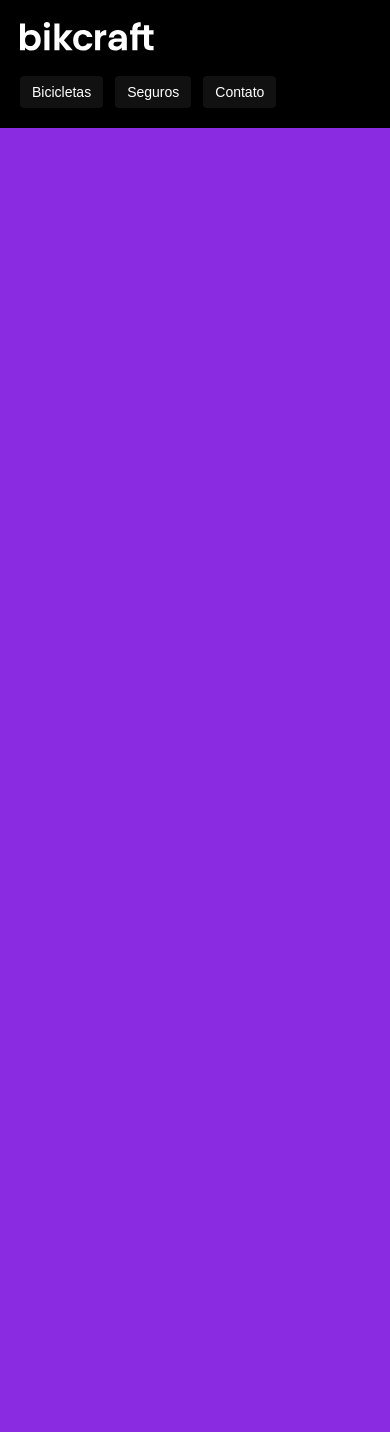
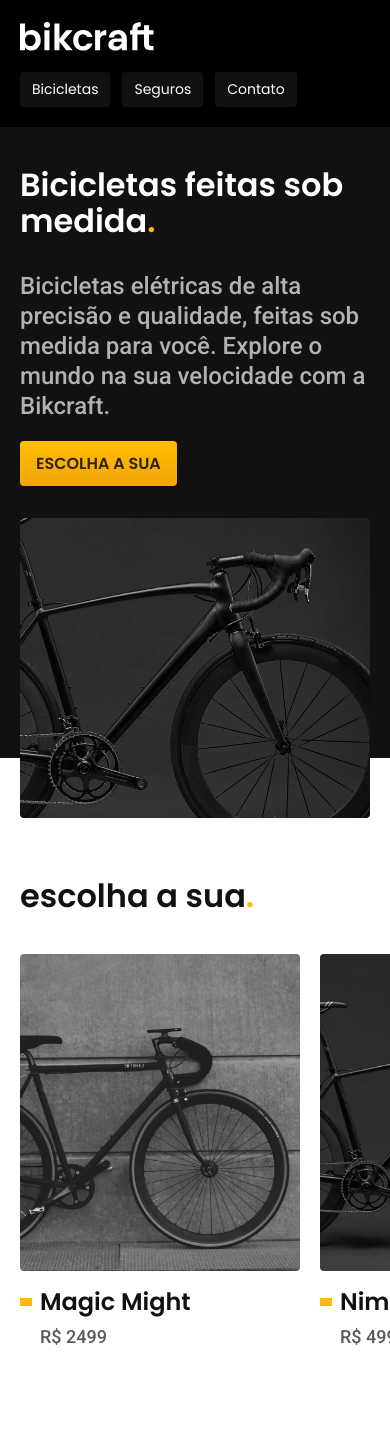
Before and after one commit to Pyero-Ayres/bikcraft-2.0, a plain HTML site: page index.html in a window 390 px wide. Shown: the top 1432 px of the page. Before the commit the page ends 844 px from the top, so only its background shows below. Drawn offline with Linux system fonts and the light colour scheme.

Commit message:
add lista bicicletas

```diff
--- /dev/null
+++ b/css/bicicletas/bicicletas-lista.css
@@ -0,0 +1,60 @@
+.bicicletas-lista {
+  padding-top: 60px;
+  padding-bottom: 120px;
+}
+.bicicletas-lista h2 {
+  max-width: 1200px;
+  padding-left: 20px;
+  padding-right: 20px;
+  margin-bottom: 40px;
+  margin-left: auto;
+  margin-right: auto;
+  box-sizing: border-box;
+}
+.bicicletas-lista ul {
+  gap: 40px;
+  display: flex;
+  overflow-x: auto;
+  max-width: 1400px;
+  margin-left: auto;
+  margin-right: auto;
+  padding: 0 20px 20px 20px;
+}
+.bicicletas-lista li {
+  flex: 1;
+  min-width: 280px;
+}
+.bicicletas-lista a {
+  display: block;
+}
+.bicicletas-lista img {
+  margin-bottom: 16px;
+}
+.bicicletas-lista h3 {
+  display: flex;
+  margin-bottom: 8px;
+  align-items: center;
+}
+.bicicletas-lista h3::before {
+  content: "";
+  display: inline-block;
+  width: 12px;
+  height: 8px;
+  margin-right: 8px;
+  background-color: var(--cor-p1);
+  transition: width 0.2s;
+}
+.bicicletas-lista a:hover h3::before {
+  width: 24px;
+}
+.bicicletas-lista li span {
+  padding-left: 20px;
+}
+@media (max-width: 800px) {
+  .bicicletas-lista {
+    padding-bottom: 60px;
+  }
+  .bicicletas-lista ul {
+    gap: 20px;
+  }
+}
--- /dev/null
+++ b/css/gobal/global.css
@@ -0,0 +1,30 @@
+body {
+  color: #111;
+  margin: 0px;
+  height: 2000px;
+  padding-bottom: 600px;
+  font-family: Arial, Helvetica, sans-serif;
+}
+h1,
+h2,
+h3,
+h4,
+ul,
+p {
+  margin: 0px;
+}
+ul {
+  padding: 0px;
+  list-style: none;
+}
+a {
+  color: inherit;
+  text-decoration: none;
+}
+img {
+  display: block;
+  max-width: 100%;
+}
+img[src$=".jpg"] {
+  border-radius: 4px;
+}
--- /dev/null
+++ b/css/gobal/header.css
@@ -0,0 +1,65 @@
+.header-bg {
+  background: var(--cor-12);
+}
+.header {
+  gap: 20px;
+  display: flex;
+  flex-wrap: wrap;
+  padding: 20px;
+  max-width: 1200px;
+  margin-left: auto;
+  margin-right: auto;
+  align-items: center;
+  box-sizing: border-box;
+  justify-content: space-between;
+}
+.header-menu {
+  gap: 40px;
+  display: flex;
+  flex-wrap: wrap;
+}
+.header-menu a {
+  padding: 16px 0px;
+  position: relative;
+  display: inline-block;
+}
+.header-menu a::after {
+  content: "";
+  display: block;
+  width: 0;
+  height: 2px;
+  margin-top: 4px;
+  transition: 0.3s;
+  position: absolute;
+  background-color: var(--cor-0);
+}
+.header-menu a:hover:after {
+  width: 100%;
+}
+
+@media (max-width: 800px) {
+  .header-menu {
+    gap: 20px;
+  }
+  .header-menu a {
+    background: var(--cor-11);
+    padding: 12px 16px;
+    border-radius: 4px;
+  }
+  .header-menu a:hover {
+    background-color: var(--cor-10);
+  }
+  .header a::after {
+    display: none;
+  }
+}
+
+@media (max-width: 600px) {
+  .header-menu {
+    gap: 12px;
+  }
+  .header-menu a {
+    font-size: 14px;
+    padding: 8px 12px;
+  }
+}
--- /dev/null
+++ b/css/home/introducao.css
@@ -0,0 +1,57 @@
+.introducao-bg {
+  background: var(--cor-12);
+  box-shadow: inset 0 -120px var(--cor-0);
+}
+.introducao {
+  gap: 0px 40px;
+  display: grid;
+  max-width: 1200px;
+  margin-left: auto;
+  margin-right: auto;
+  padding-left: 20px;
+  padding-right: 20px;
+  box-sizing: border-box;
+  grid-template-columns: 1fr 1fr;
+}
+.introducao-conteudo {
+  align-self: end;
+  padding-bottom: 200px;
+}
+
+.introducao img {
+  height: 100%;
+  object-fit: cover;
+  border-radius: 4px;
+}
+.introducao h1 {
+  margin-bottom: 32px;
+}
+
+.introducao p {
+  margin-bottom: 20px;
+}
+
+@media (max-width: 1200px) {
+  .introducao {
+    gap: 32px;
+    grid-template-columns: 1fr;
+  }
+  .introducao-conteudo {
+    padding-bottom: 0px;
+  }
+}
+@media (max-width: 800px) {
+  .introducao-bg {
+    padding-top: 40px;
+    background: var(--cor-11);
+    box-shadow: inset 0 -60px var(--cor-0);
+  }
+  .intro .introducao h1 {
+    font-size: 32px;
+    margin-bottom: 16px;
+  }
+  .introducao img {
+    height: 300px;
+    width: 100%;
+  }
+}
--- a/css/style.css
+++ b/css/style.css
@@ -1,81 +1,12 @@
-body {
-  background-color: blueviolet;
-  margin: 0px;
-  font-family: Arial, Helvetica, sans-serif;
-}
-ul {
-  margin: 0px;
-  padding: 0px;
-  list-style: none;
-}
-a {
-  text-decoration: none;
-}
+/* GLOBAL */
+@import "./gobal/global.css";
+@import "./utilidades/tipografia.css";
+@import "./utilidades/cores.css";
+@import "./gobal/header.css";
+/* UTILIDADES */
+@import "./utilidades/componentes.css";
 
-.header-bg {
-  background: #000;
-}
-.header {
-  gap: 20px;
-  display: flex;
-  flex-wrap: wrap;
-  padding: 20px;
-  max-width: 1200px;
-  margin-left: auto;
-  margin-right: auto;
-  align-items: center;
-  box-sizing: border-box;
-  justify-content: space-between;
-}
-.header-menu {
-  gap: 40px;
-  display: flex;
-  flex-wrap: wrap;
-}
-.header-menu a {
-  color: #fff;
-  font-size: 18px;
-  padding: 16px 0px;
-  position: relative;
-  display: inline-block;
-}
-.header-menu a::after {
-  content: "";
-  display: block;
-  width: 0;
-  height: 2px;
-  margin-top: 4px;
-  transition: 0.3s;
-  position: absolute;
-  background-color: #fff;
-}
-.header-menu a:hover:after {
-  width: 100%;
-}
-
-@media (max-width: 800px) {
-  .header-menu {
-    gap: 20px;
-  }
-  .header-menu a {
-    background: #111;
-    padding: 12px 16px;
-    border-radius: 4px;
-  }
-  .header-menu a:hover {
-    background-color: #2e2e2e;
-  }
-  .header a::after {
-    display: none;
-  }
-}
-
-@media (max-width: 600px) {
-  .header-menu {
-    gap: 12px;
-  }
-  .header-menu a {
-    font-size: 14px;
-    padding: 8px 12px;
-  }
-}
+/* HOME */
+@import "./home/introducao.css";
+/* BICICLETAS */
+@import "./bicicletas/bicicletas-lista.css";
--- /dev/null
+++ b/css/utilidades/componentes.css
@@ -0,0 +1,19 @@
+.botao {
+  padding: 16px 32px;
+  border-radius: 4px;
+  color: var(--cor-p5);
+  display: inline-block;
+  text-transform: uppercase;
+  box-shadow: 0 1px 2px rgba(0, 0, 0, 0.1);
+  font: 600 1.125rem/1.35 "Poppins", sans-serif;
+  background: linear-gradient(#ffbf00, #f2a50c);
+}
+.botao:hover {
+  background: linear-gradient(#ffb60d, #e59317);
+}
+@media (max-width: 600px) {
+  .botao {
+    font-size: 1rem;
+    padding: 12px 16px;
+  }
+}
--- /dev/null
+++ b/css/utilidades/cores.css
@@ -0,0 +1,75 @@
+:root {
+  --cor-0: #ffffff;
+  --cor-1: #f7f7f7;
+  --cor-2: #ededed;
+  --cor-3: #dedede;
+  --cor-4: #cccccc;
+  --cor-5: #b2b2b2;
+  --cor-6: #9c9c9c;
+  --cor-7: #717171;
+  --cor-8: #595959;
+  --cor-9: #404040;
+  --cor-10: #2e2e2e;
+  --cor-11: #111111;
+  --cor-12: #000000;
+  --cor-p1: #ffbb00;
+  --cor-p2: #e4a30b;
+  --cor-p3: #a66f00;
+  --cor-p4: #664400;
+  --cor-p5: #332200;
+}
+
+.cor-0 {
+  color: var(--cor-0);
+}
+.cor-1 {
+  color: var(--cor-1);
+}
+.cor-2 {
+  color: var(--cor-2);
+}
+.cor-3 {
+  color: var(--cor-3);
+}
+.cor-4 {
+  color: var(--cor-4);
+}
+.cor-5 {
+  color: var(--cor-5);
+}
+.cor-6 {
+  color: var(--cor-6);
+}
+.cor-7 {
+  color: var(--cor-7);
+}
+.cor-8 {
+  color: var(--cor-8);
+}
+.cor-9 {
+  color: var(--cor-9);
+}
+.cor-10 {
+  color: var(--cor-10);
+}
+.cor-11 {
+  color: var(--cor-11);
+}
+.cor-12 {
+  color: var(--cor-12);
+}
+.cor-p1 {
+  color: var(--cor-p1);
+}
+.cor-p2 {
+  color: var(--cor-p2);
+}
+.cor-p3 {
+  color: var(--cor-p3);
+}
+.cor-p4 {
+  color: var(--cor-p4);
+}
+.cor-p5 {
+  color: var(--cor-p5);
+}
--- /dev/null
+++ b/css/utilidades/tipografia.css
@@ -0,0 +1,75 @@
+.font-1-xs {
+  font: 400 0.75rem/1.35 "Poppins", sans-serif;
+}
+
+.font-2-xs {
+  font: 400 0.875rem/1.43 "Roboto", sans-serif;
+}
+
+.font-1-s {
+  font: 400 1rem/1.5 "Poppins", sans-serif;
+}
+
+.font-2-s {
+  font: 400 1rem/1.5 "Roboto", sans-serif;
+}
+
+.font-1-m,
+.font-1-m-b {
+  font: 400 1.125rem/1.35 "Poppins", sans-serif;
+}
+
+.font-1-m-b {
+  font-weight: 600;
+}
+
+.font-2-m {
+  font: 500 1.125rem/1.35 "Roboto", sans-serif;
+}
+
+.font-1-l {
+  font: 400 1.5rem/1.5 "Poppins", sans-serif;
+}
+
+.font-2-l,
+.font-2-l-b {
+  font: 400 1.5rem/1.5 "Roboto", sans-serif;
+}
+
+.font-2-l-b {
+  font-weight: 500;
+  letter-spacing: 0.015em;
+  text-transform: uppercase;
+}
+
+.font-1-xl {
+  font: 600 2rem/1.25 "Poppins", sans-serif;
+}
+
+.font-2-xl {
+  font: 500 2rem/1.25 "Roboto", sans-serif;
+}
+
+.font-1-xxl {
+  font: 600 4rem/1.125 "Poppins", sans-serif;
+}
+
+@media (max-width: 1200px) {
+  .font-1-xxl {
+    font-size: 3rem;
+  }
+  .font-2-l,
+  .font-2-l-b {
+    font-size: 1.125rem;
+  }
+}
+
+@media (max-width: 800px) {
+  .font-1-xxl {
+    font-size: 2rem;
+  }
+  .font-1-xl,
+  .font-2-xl {
+    font-size: 1.5rem;
+  }
+}
--- a/index.html
+++ b/index.html
@@ -7,6 +7,9 @@
     <meta name="viewport" content="width=device-width, initial-scale=1.0">
     <meta name="description" content="Bicicletas elétricas de alta precisão e qualidade, feitas sob medida para o cliente. Explore o mundo na sua velocidade com a Bikcraft. ">
     <link rel="stylesheet" href="./css/style.css">
+    <link rel="preconnect" href="https://fonts.googleapis.com">
+    <link rel="preconnect" href="https://fonts.gstatic.com" crossorigin>
+    <link href="https://fonts.googleapis.com/css2?family=Poppins:wght@400;600&family=Roboto:wght@400;500&display=swap" rel="stylesheet">
     <title>Bikcraft - Bicicletas Elétricas</title>
 </head>
 
@@ -18,14 +21,54 @@
             </a>
 
             <nav aria-label="primaria">
-                <ul class="header-menu">
+                <ul class="header-menu font-1-m cor-0">
                     <li><a href="./bicicletas.html">Bicicletas</a></li>
                     <li><a href="./seguros.html">Seguros</a></li>
                     <li><a href="./contato.html">Contato</a></li>
                 </ul>
             </nav>
+        </div>
     </header>
-    </div>
+    <main class="introducao-bg">
+        <div class="introducao">
+            <div class="introducao-conteudo">
+                <h1 class="font-1-xxl cor-0">Bicicletas feitas sob medida<span class="cor-p1">.</span></h1>
+                <p class="font-2-xl cor-5">Bicicletas elétricas de alta precisão e qualidade, feitas sob medida para você. Explore o mundo na sua velocidade com a Bikcraft.</p>
+                <a class="botao" href="./bicicletas">Escolha a sua</a>
+            </div>
+            <div>
+                <img src="./img/fotos/introducao.jpg" alt="Bicicleta elétrica preta.">
+            </div>
+        </div>
+    </main>
+
+    <article class="bicicletas-lista">
+        <h2 class="font-1-xxl">escolha a sua<span class="cor-p1">.</span></h2>
+        <ul>
+            <li>
+                <a href="./bicicletas/magic.html">
+                    <img src="./img/bicicletas/magic-home.jpg" alt="Bicicleta preta">
+                    <h3 class="font-1-xl">Magic Might</h3>
+                    <span class="font-2-m cor-8">R$ 2499</span>
+                </a>
+            </li>
+            <li>
+                <a href="./bicicletas/nebula.html">
+                    <img src="./img/bicicletas/nimbus-home.jpg" alt="Bicicleta cinza">
+                    <h3 class="font-1-xl">Nimbus Stark</h3>
+                    <span class="font-2-m cor-8">R$ 4999</span>
+                </a>
+            </li>
+            <li>
+                <a href="./bicicletas/nimbus.html">
+                    <img src="./img/bicicletas/nebula-home.jpg" alt="Bicicleta branca">
+                    <h3 class="font-1-xl">Nebula Cosmic</h3>
+                    <span class="font-2-m cor-8">R$ 3999</span>
+                </a>
+            </li>
+        </ul>
+    </article>
+
 </body>
 
 </html>
```
